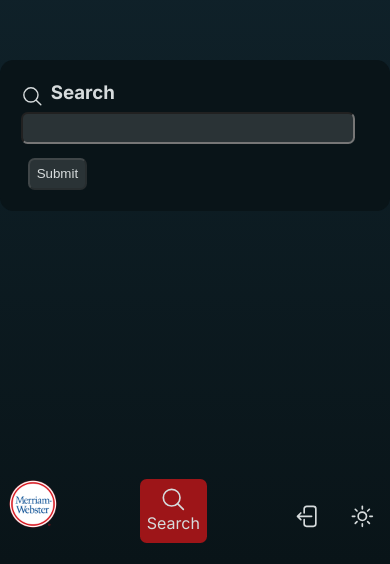
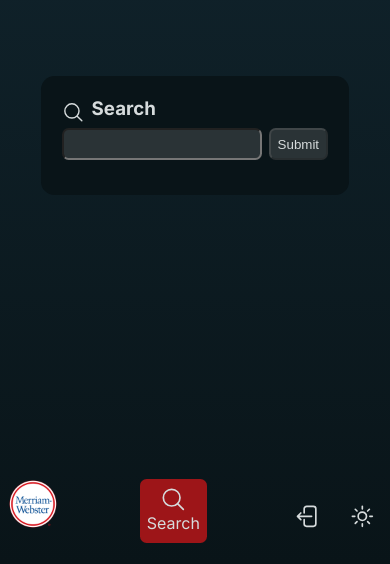
Before and after one commit to ahayman/dictionary-web-app, a Next.js app: page /dashboard in a window 390 px wide. Shown: the part 280-844 px from the top of the page. Built offline with nearby package versions, Linux system fonts and the light colour scheme; what @sinclair/typebox would draw is missing.

Commit message:
added bottom margin for ios phones

```diff
--- a/app/auth/auth.module.css
+++ b/app/auth/auth.module.scss
@@ -1,3 +1,5 @@
+@use '../mixins' as *;
+
 .main {
   display: flex;
   flex-direction: column;
@@ -15,6 +17,10 @@
   min-width: 250pt;
   margin-bottom: 10pt;
   padding: 5pt 5pt;
+
+  @include mobile {
+    min-width: 150pt;
+  }
 }
 
 .submit {
--- a/app/auth/page.tsx
+++ b/app/auth/page.tsx
@@ -2,7 +2,7 @@
 
 import Image from "next/image"
 import { PulseLoader } from "react-spinners"
-import styles from "./auth.module.css"
+import styles from "./auth.module.scss"
 import useViewModel from "./useViewModel"
 import { FormEvent, useContext } from "react"
 import { ThemeContext } from "../providers/theme/Provider"
--- a/app/dashboard/layout.module.scss
+++ b/app/dashboard/layout.module.scss
@@ -31,6 +31,10 @@
 
   @include mobile {
     display: block;
+    position: absolute;
+    left: 0pt;
+    right: 0pt;
+    bottom: env(safe-area-inset-bottom);
   }
 }
 
--- a/app/dashboard/page.module.scss
+++ b/app/dashboard/page.module.scss
@@ -45,6 +45,10 @@
   min-width: 250pt;
   margin-bottom: 10pt;
   padding: 5pt 5pt;
+
+  @include mobile {
+    min-width: 150pt;
+  }
 }
 
 .submit {
```
